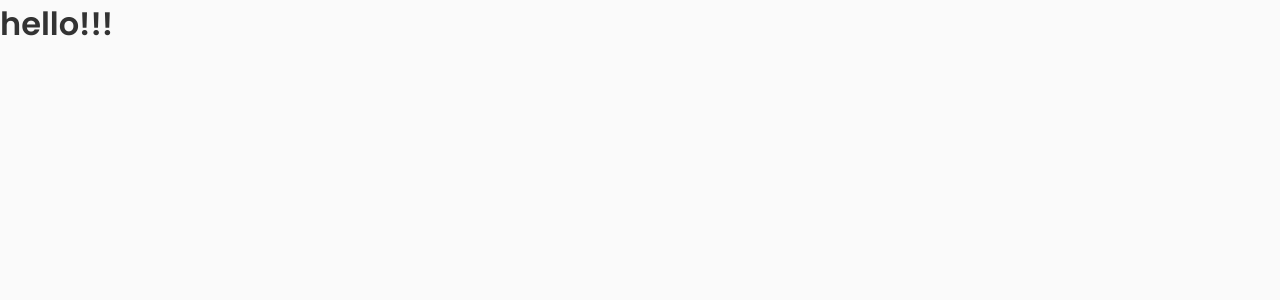
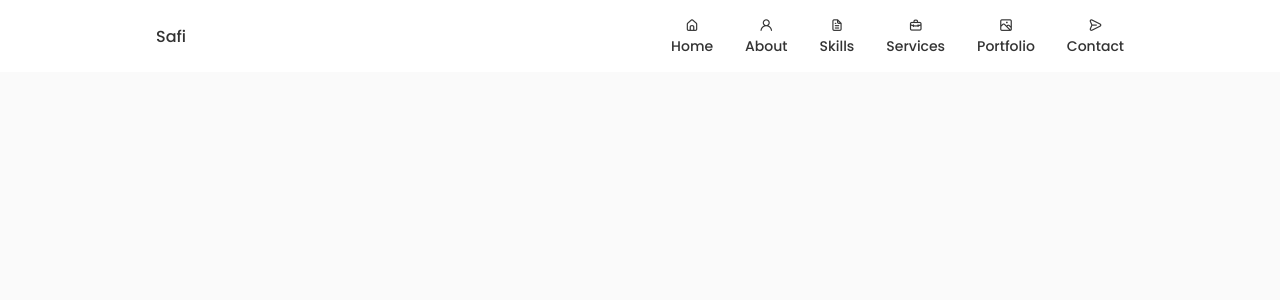
Before and after one commit to mhmdjavad-cs/react-resume, a React (Create React App) app: page / in a window 1280 px wide. Shown: the top 300 px of the page. Built offline with nearby package versions, Linux system fonts and the light colour scheme.

Commit message:
in this edit i added the top header and navbar.

```diff
--- a/src/App.js
+++ b/src/App.js
@@ -1,7 +1,11 @@
+import Header from "./components/header/header";
+
 
 function App() {
   return <>
-  <h1>hello!!!</h1>
+
+    <Header />
+
   </>
 }
 
--- /dev/null
+++ b/src/components/header/header.jsx
@@ -0,0 +1,75 @@
+import '../../css/header.css'
+import {useState} from "react";
+
+
+function Header () {
+
+    const [toggle, setToggle] = useState(false)
+
+
+    return <>
+        <header className="header">
+            <nav className="nav container">
+                <a href="index.html" className="nav__logo">Safi</a>
+
+                <div className={toggle? "nav__menu show-menu" : "nav__menu"}>
+                    <ul className="nav__list grid">
+                        <li className="nav__item">
+                            <a href="#home" className="nav__link">
+                                <i className="uil uil-estate nav__icom"></i>
+                                Home
+                            </a>
+                        </li>
+
+                        <li className="nav__item">
+                            <a href="#about" className="nav__link">
+                                <i className="uil uil-user nav__icom"></i>
+                                About
+                            </a>
+                        </li>
+
+                        <li className="nav__item">
+                            <a href="#skills" className="nav__link">
+                                <i className="uil uil-file-alt nav__icom"></i>
+                                Skills
+                            </a>
+                        </li>
+
+                        <li className="nav__item">
+                            <a href="#Services" className="nav__link">
+                                <i className="uil uil-briefcase-alt nav__icom"></i>
+                                Services
+                            </a>
+                        </li>
+
+                        <li className="nav__item">
+                            <a href="#portfolio" className="nav__link">
+                                <i className="uil uil-scenery nav__icom"></i>
+                                Portfolio
+                            </a>
+                        </li>
+
+                        <li className="nav__item">
+                            <a href="#contact" className="nav__link">
+                                <i className="uil uil-message nav__icom"></i>
+                                Contact
+                            </a>
+                        </li>
+
+
+                    </ul>
+
+                    <i className="uil uil-times nav__close" onClick={() => setToggle(!toggle)}></i>
+                </div>
+
+
+                <div className="nav__toggle" onClick={() => setToggle(!toggle)}>
+                <i className="uil uil-apps"></i>
+                    </div>
+
+            </nav>
+        </header>
+    </>
+}
+
+export default Header;
--- /dev/null
+++ b/src/css/header.css
@@ -0,0 +1,132 @@
+a {
+    color : var(--text-color);
+    text-decoration: none;
+}
+
+
+
+.header{
+    width: 100%;
+    position: fixed;
+    top: 0;
+    left: 0;
+    z-index: var(--z-fixed);
+    background-color: var(--container-color);
+}
+
+
+.nav {
+    height: calc(var(--header-height) + 1.5rem);
+    display: flex;
+    justify-content: space-between;
+    align-items: center;
+    column-gap: 1rem;
+}
+
+.nav__logo, .nav__toggle, .nav__icon{
+    color: var(--title-color);
+    font-weight: var(--font-medium);
+}
+
+
+.nav__list{
+    display: flex;
+    column-gap: 2rem;
+}
+
+.nav__close, .nav__toggle{
+    display: none;
+}
+
+
+.nav__link{
+    display: flex;
+    flex-direction: column;
+    align-items: center;
+    font-size: var(--small-font-size);
+    color: var(--title-color);
+    font-weight: var(--font-medium);
+    transition: .3s;
+}
+
+.active-link,
+.nav__link:hover {
+    color: var(--title-color-dark);
+
+}
+
+
+
+@media screen and (max-width: 768px) {
+    .header{
+        top: initial;
+        bottom: 0;
+    }
+
+    .nav{
+        height: var(--header-height);
+    }
+
+    .nav__menu{
+        position: fixed;
+        bottom: -100%;
+        left: 0;
+        width: 100%;
+        background-color: var(--body-color);
+        padding: 2rem 1.5rem 4rem;
+        box-shadow: 0 -1px 4px rgba(0, 0, 0, 0.15);
+        border-radius: 1.5rem 1.5rem 0 0;
+        transition: .3s;
+    }
+
+    .show-menu{
+        bottom: 0;
+    }
+
+    .nav__list {
+        display: grid;
+        grid-template-columns: repeat(3, 1fr);
+        gap: 2rem;
+
+    }
+
+
+    .nav__icon {
+        font-size: 1.2rem;
+    }
+
+    .nav__close{
+        position: absolute;
+        right: 1.3rem;
+        bottom: .5rem;
+        font-size: 1.5rem;
+        cursor: pointer;
+        color: var(--title-color);
+    }
+
+    .nav__close:hover{
+        color: var(--title-color-dark);
+
+    }
+
+    .nav__toggle{
+        font-size: 1.1rem;
+        cursor: pointer;
+
+    }
+
+
+    .nav__close, .nav__toggle, .nav__icon{
+        display: block;
+    }
+}
+
+@media screen and (max-width: 350px) {
+    .nav__menu{
+        padding: 2rem 0.25rem 4rem;
+    }
+
+    .nav__list{
+        column-gap: 0;
+    }
+}
--- a/src/index.js
+++ b/src/index.js
@@ -1,4 +1,4 @@
-import './index.css'
+import './css/index.css'
 import React from 'react';
 import ReactDOM from 'react-dom/client';
 import App from './App';
```
Also changed, not shown: src/css/index.css (renamed from src/index.css).
